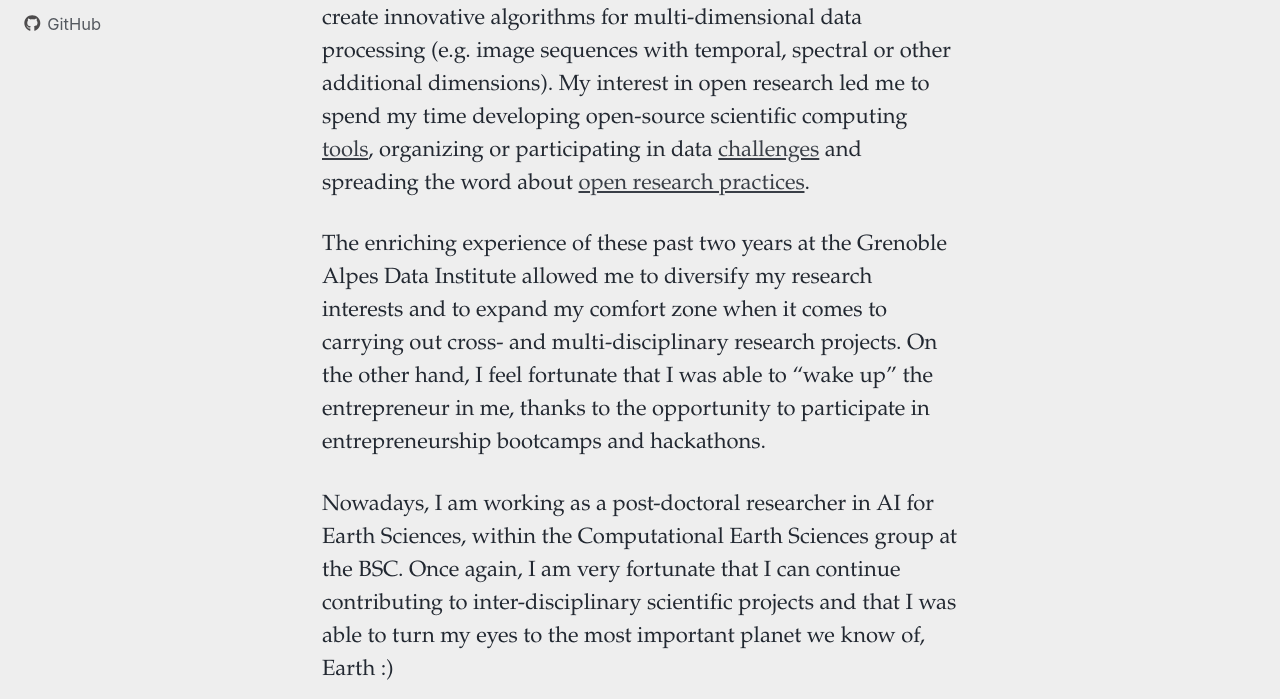
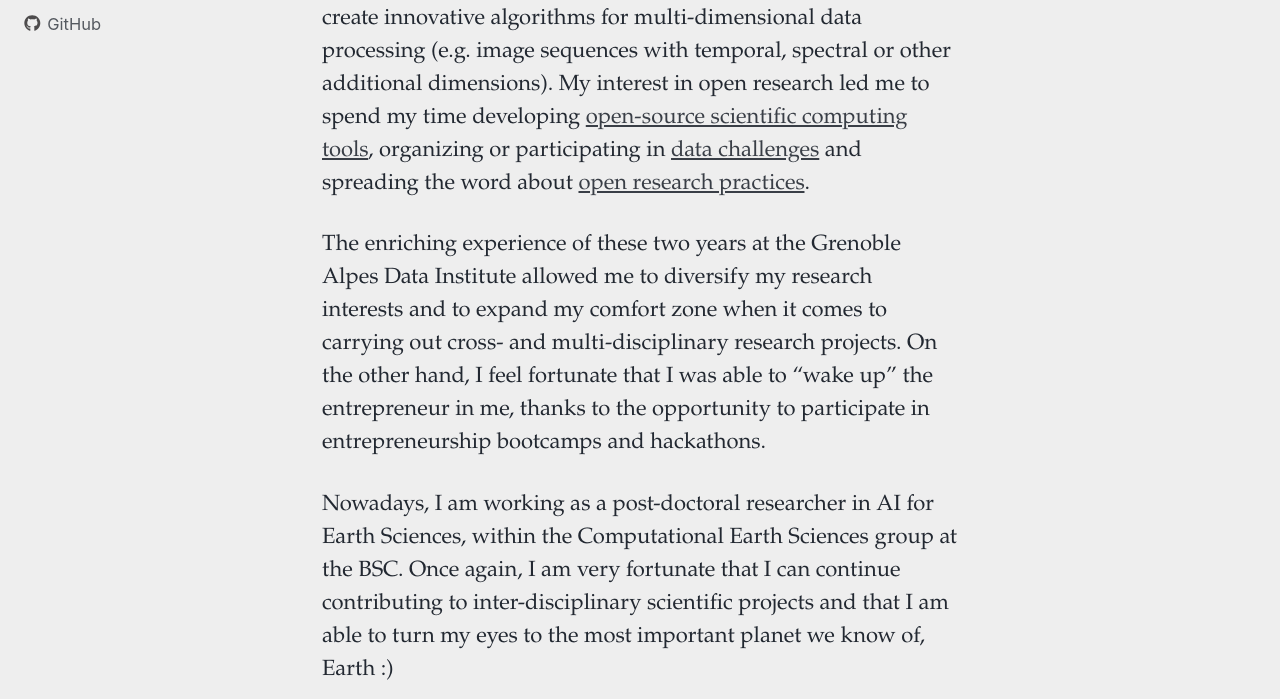
Before and after one commit to carlos-gg/carlos-gg.github.io, a Jekyll site: the page built from index.md, in a window 1280 px wide and 1400 px high, scrolled down 555 px. Shown: the part 417-1116 px from the top of the window. Built offline with Jekyll 4.4.1, drawn with Linux system fonts in a browser that asks for light colours; nearby versions of some CDN libraries; our own code applies the rules of GitHub Pages for plain Markdown files; the list of posts is cut into pages by our own code; some of the changed text lies outside the part shown.

Commit message:
updating index

```diff
--- a/index.md
+++ b/index.md
@@ -1,11 +1,11 @@
-I am a Colombian research data scientist working on Artificial Intelligence (AI) and Machine Learning for Earth Sciences at the [Barcelona Supercomputing Center (BSC, Spain)](https://www.bsc.es).
+I am a Colombian research data scientist working on Artificial Intelligence (AI) and Machine Learning for Earth Sciences at the [Barcelona Supercomputing Center](https://www.bsc.es) (BSC, Spain).
 
 I received a PhD from the [University of Liege](https://www.uliege.be/), Belgium, where I worked on the development of novel computer vision algorithms for the task of extrasolar planets detection, pioneering the application of deep learning to the field of astronomical high-contrast imaging. This was possible by re-framing a signal detection problem as a supervised classification task, using deep hybrid recurrent and convolutional networks for training discriminators capable of disentangling the target signal from the surrounding noise.
 
-After my PhD, I joined the [Grenoble Alpes Data Institute](https://data-institute.univ-grenoble-alpes.fr/) (France) as a junior research chair in Data Science for Earth, Space and Environmental sciences. My work at the Grenoble Alpes Data Institute consisted in interfacing scientific data analysis and Machine Learning, drawing inspiration from the AI literature to create innovative algorithms for multi-dimensional data processing (e.g. image sequences with temporal, spectral or other additional dimensions). My interest in open research led me to spend my time developing open-source scientific computing [tools](https://carlgogo.github.io/software/), organizing or participating in data [challenges](https://exoplanet-imaging-challenge.github.io/) and spreading the word about [open research practices](https://grenoble-alpes-data-institute.github.io/2018-05-31-grenoble-software-carpentry/).
+After my PhD, I joined the [Grenoble Alpes Data Institute](https://data-institute.univ-grenoble-alpes.fr/) (France) as a junior research chair in Data Science for Earth, Space and Environmental sciences. My work at the Grenoble Alpes Data Institute consisted in interfacing scientific data analysis and Machine Learning, drawing inspiration from the AI literature to create innovative algorithms for multi-dimensional data processing (e.g. image sequences with temporal, spectral or other additional dimensions). My interest in open research led me to spend my time developing [open-source scientific computing tools](https://carlgogo.github.io/software/), organizing or participating in [data challenges](https://exoplanet-imaging-challenge.github.io/) and spreading the word about [open research practices](https://grenoble-alpes-data-institute.github.io/2018-05-31-grenoble-software-carpentry/).
 
-The enriching experience of these past two years at the Grenoble Alpes Data Institute allowed me to diversify my research interests and to expand my comfort zone when it comes to carrying out cross- and multi-disciplinary research projects. On the other hand, I feel fortunate that I was able to "wake up" the entrepreneur in me, thanks to the opportunity to participate in entrepreneurship bootcamps and hackathons.
+The enriching experience of these two years at the Grenoble Alpes Data Institute allowed me to diversify my research interests and to expand my comfort zone when it comes to carrying out cross- and multi-disciplinary research projects. On the other hand, I feel fortunate that I was able to "wake up" the entrepreneur in me, thanks to the opportunity to participate in entrepreneurship bootcamps and hackathons.
 
-Nowadays, I am working as a post-doctoral researcher in AI for Earth Sciences, within the Computational Earth Sciences group at the BSC. Once again, I am very fortunate that I can continue contributing to inter-disciplinary scientific projects and that I was able to turn my eyes to the most important planet we know of, Earth :)
+Nowadays, I am working as a post-doctoral researcher in AI for Earth Sciences, within the Computational Earth Sciences group at the BSC. Once again, I am very fortunate that I can continue contributing to inter-disciplinary scientific projects and that I am able to turn my eyes to the most important planet we know of, Earth :)
 
 In one sentence, I am passionate about developing effective solutions at the interface between machine learning, academia and entrepreneurship for tackling humanity's biggest challenges.
```
